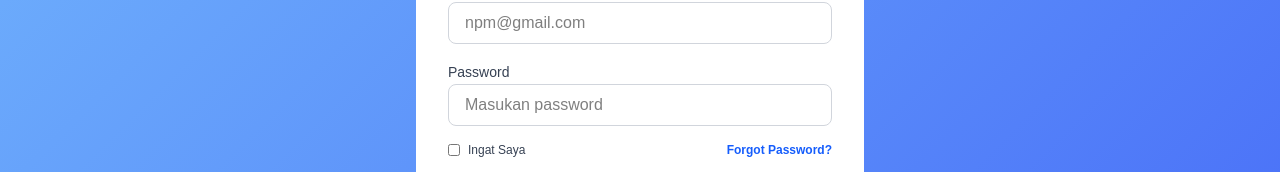
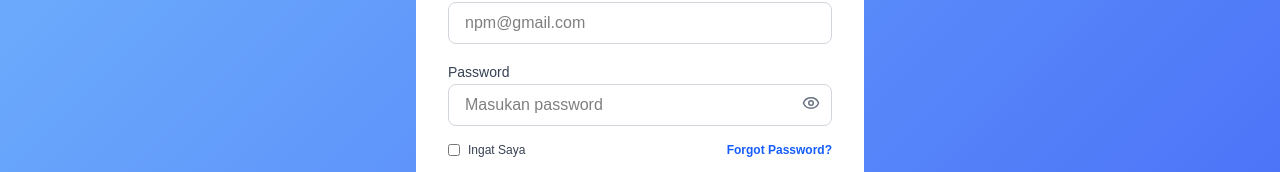
Before and after one commit to Afta20/UGD5_B_2884, a Next.js app: page /auth/login in a window 1280 px wide. Shown: the part 184-356 px from the top of the page. Built offline with nearby package versions, Linux system fonts and the light colour scheme.

Commit message:
Add password visibility toggle to login form

```diff
--- a/src/app/auth/login/page.tsx
+++ b/src/app/auth/login/page.tsx
@@ -6,7 +6,7 @@
 import SocialAuth from '../../../components/SocialAuth';
 import Link from 'next/link';
 import { toast } from 'react-toastify';
-import { RefreshCcw } from 'lucide-react';
+import { RefreshCcw, Eye, EyeOff } from 'lucide-react';
 
 interface LoginFormData {
   email: string;
@@ -34,6 +34,7 @@
   const [errors, setErrors] = useState<ErrorObject>({});
   const [attempts, setAttempts] = useState(3);
   const [captcha, setCaptcha] = useState('');
+  const [showPassword, setShowPassword] = useState(false);
 
   const generateCaptcha = () => {
     const chars = 'abcdefghijklmnopqrstuvwxyz0123456789';
@@ -124,14 +125,23 @@
         {/* Password */}
         <div className="space-y-1">
           <label className="text-sm font-medium text-gray-700">Password</label>
+          <div className="relative">
             <input
-            type="password"
+              type={showPassword ? 'text' : 'password'}
               name="password"
               value={formData.password}
               onChange={handleChange}
               className={`w-full px-4 py-2 rounded-lg border ${errors.password ? 'border-red-500' : 'border-gray-300'}`}
               placeholder="Masukan password"
             />
+            <button
+              type="button"
+              onClick={() => setShowPassword(prev => !prev)}
+              className="absolute right-3 top-2.5 text-gray-500"
+            >
+              {showPassword ? <EyeOff size={18} /> : <Eye size={18} />}
+            </button>
+          </div>
           {errors.password && <p className="text-red-600 text-[10px] italic">{errors.password}</p>}
         </div>
 
```
Lines whose indentation alone changed are shown as unchanged.
